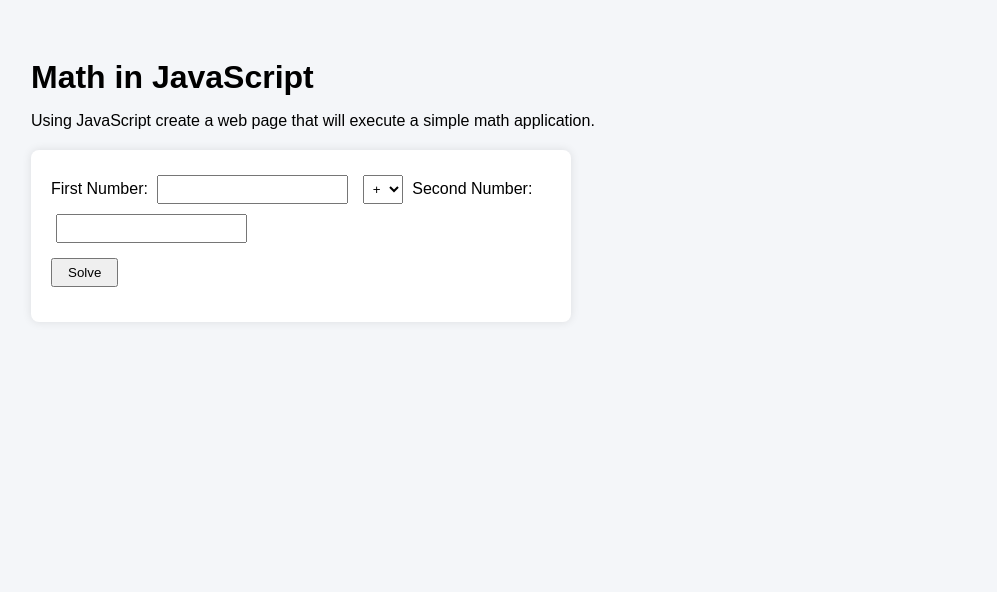
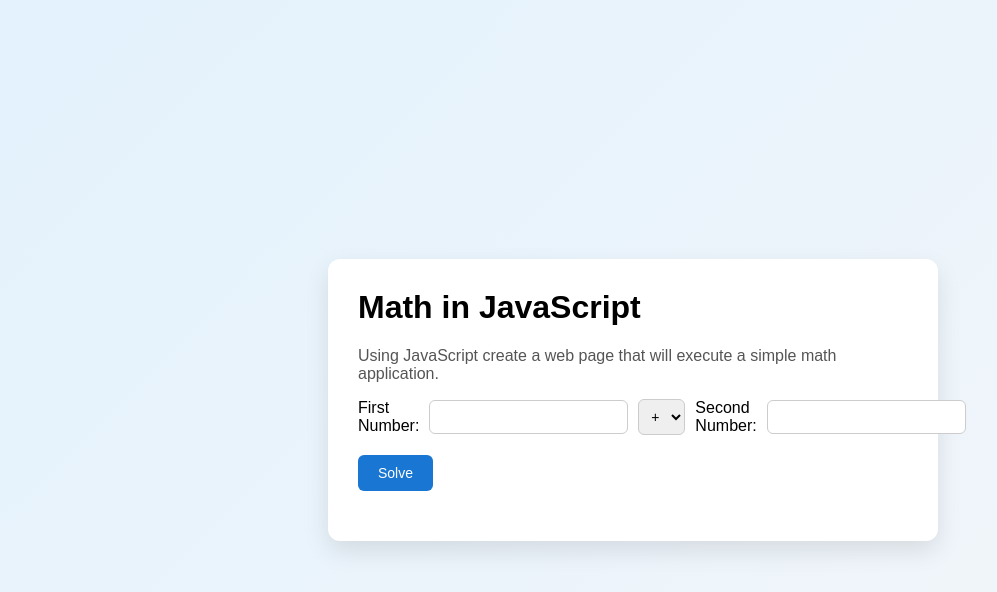
Before and after one commit to felmapamat/mathinjavascript, a plain HTML site: page index.html in a window 1280 px wide. Shown: the whole page, without its empty margins (7-1004 px from the left). Drawn offline with Linux system fonts and the light colour scheme.

Commit message:
Update index.html

```diff
--- a/index.html
+++ b/index.html
@@ -5,49 +5,84 @@
     <style>
         body {
             font-family: Arial, sans-serif;
-            background-color: #f4f6f9;
+            background: linear-gradient(135deg, #e3f2fd, #f4f6f9);
+            display: flex;
+            justify-content: center;
+            align-items: center;
+            height: 100vh;
+            margin: 0;
+        }
+
+        .card {
+            background: white;
             padding: 30px;
+            border-radius: 12px;
+            box-shadow: 0 10px 25px rgba(0,0,0,0.1);
+            width: 550px;
         }
 
         h1 {
-            margin-bottom: 10px;
+            margin-top: 0;
         }
 
-        .container {
-            margin-top: 20px;
-            padding: 20px;
-            background: #ffffff;
-            width: 500px;
-            border-radius: 8px;
-            box-shadow: 0 0 10px rgba(0,0,0,0.1);
+        p {
+            color: #555;
+        }
+
+        .row {
+            display: flex;
+            align-items: center;
+            gap: 10px;
+            margin-top: 15px;
         }
 
         input, select {
-            padding: 5px;
-            margin: 5px;
+            padding: 8px;
+            border-radius: 6px;
+            border: 1px solid #ccc;
+            font-size: 14px;
+        }
+
+        input {
+            flex: 1;
+        }
+
+        select {
+            width: 60px;
         }
 
         button {
-            padding: 5px 15px;
-            margin-top: 10px;
+            margin-top: 20px;
+            padding: 10px 20px;
+            border: none;
+            border-radius: 6px;
+            background-color: #1976d2;
+            color: white;
+            font-size: 14px;
             cursor: pointer;
+            transition: 0.3s;
+        }
+
+        button:hover {
+            background-color: #125aa3;
         }
 
         #result {
-            margin-top: 15px;
+            margin-top: 20px;
+            font-size: 18px;
             font-weight: bold;
-            font-size: 18px;
+            color: #333;
         }
     </style>
 </head>
 
 <body>
 
+    <div class="card">
         <h1>Math in JavaScript</h1>
         <p>Using JavaScript create a web page that will execute a simple math application.</p>
 
-    <div class="container">
-
+        <div class="row">
             <label>First Number:</label>
             <input type="number" id="num1">
 
@@ -60,13 +95,11 @@
 
             <label>Second Number:</label>
             <input type="number" id="num2">
-
-        <br>
+        </div>
 
         <button onclick="calculate()">Solve</button>
 
         <div id="result"></div>
-
     </div>
 
     <script>
@@ -76,7 +109,6 @@
             let num2 = document.getElementById("num2").value;
             let operator = document.getElementById("operator").value;
 
-            // If empty, do nothing
             if (num1 === "" || num2 === "") {
                 document.getElementById("result").innerHTML = "";
                 return;
@@ -101,7 +133,7 @@
                 result = num1 / num2;
             }
 
-            document.getElementById("result").innerHTML = "Result: " + result;
+            document.getElementById("result").innerHTML = "Result: " + result.toFixed(2);
         }
     </script>
 
```
Lines whose indentation alone changed are shown as unchanged.
